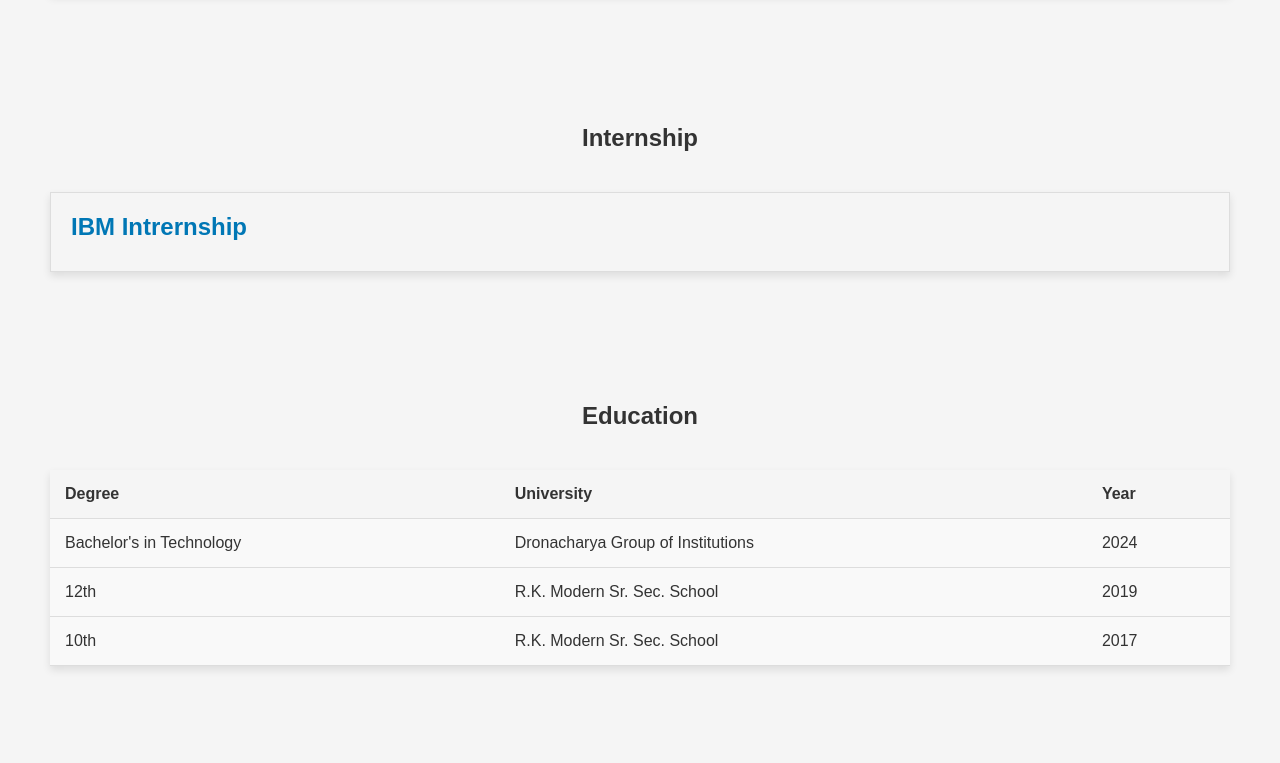
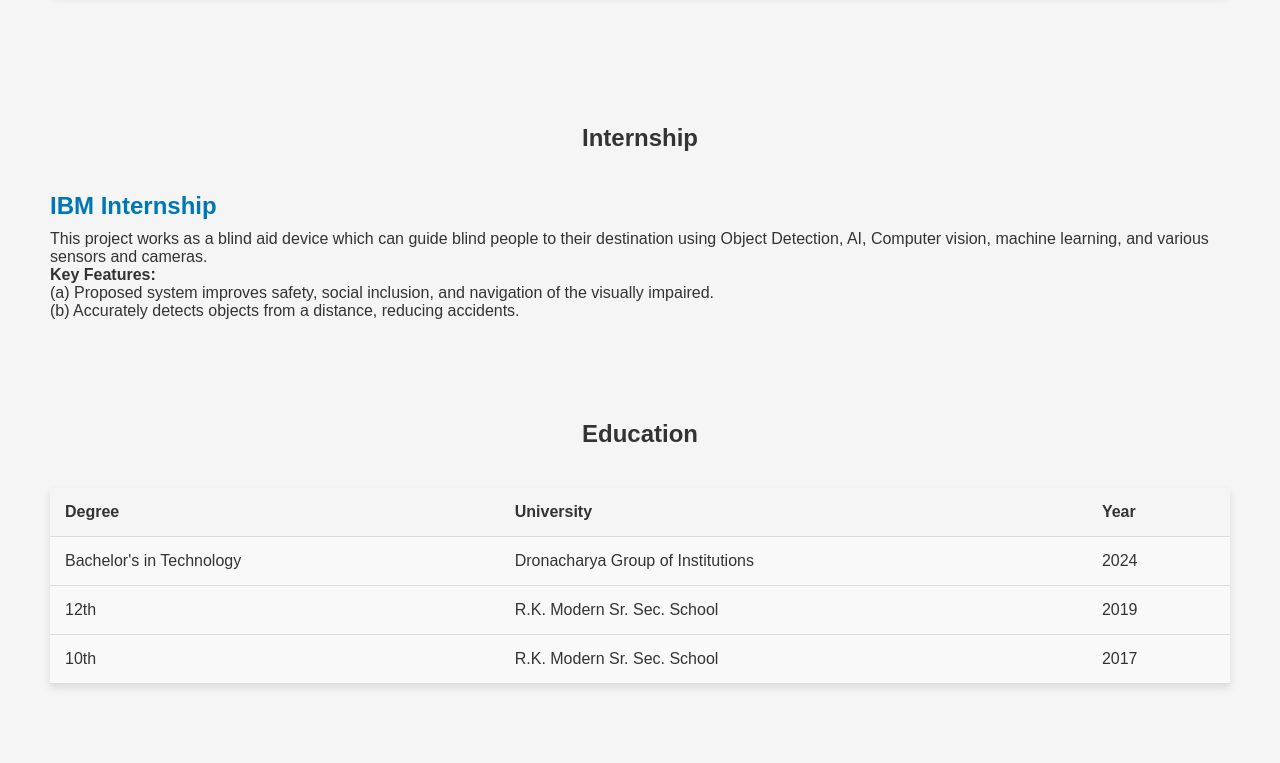
Before and after one commit to Ravi0100/Resume, a plain HTML site: page index.html in a window 1280 px wide. Shown: the part 1562-2325 px from the top of the page. Drawn offline with nearby package versions, Linux system fonts and the light colour scheme; a script that the page names is missing.

Commit message:
index.html

```diff
--- a/index.html
+++ b/index.html
@@ -14,6 +14,7 @@
             <li><a href="#about">About Me</a></li>
             <li><a href="#projects">Projects</a></li>
             <li><a href="#research">Research</a></li>
+            <li><a href="#internship">Internship</a></li>
             <li><a href="#education">Education</a></li>
             <li><a href="#skills">Skills</a></li>
             <li><a href="#contact">Contact</a></li>
@@ -77,12 +78,18 @@
     </section>
     <section id="Internship">
         <h1 class="section-title">Internship</h1>
-        <div class="papers-container">
-            <div class="paper">
-                <h2 class="paper-title">IBM Intrernship </h2>
-                <p class="paper-description"></p>
-            </div>
-       </div>
+        <div class="Internship">
+            <h2 class="project-title">IBM Internship</h2>
+            <p class="Internship detail">
+                This project works as a blind aid device which can guide blind people to their destination using Object Detection, AI, Computer vision, machine learning, and various sensors and cameras.
+                <br>
+                <strong>Key Features:</strong>
+                <br>
+                (a) Proposed system improves safety, social inclusion, and navigation of the visually impaired.
+                <br>
+                (b) Accurately detects objects from a distance, reducing accidents.
+            </p>
+        </div>
     </section>
     <section id="education">
         <h1 class="section-title">Education</h1>
```
